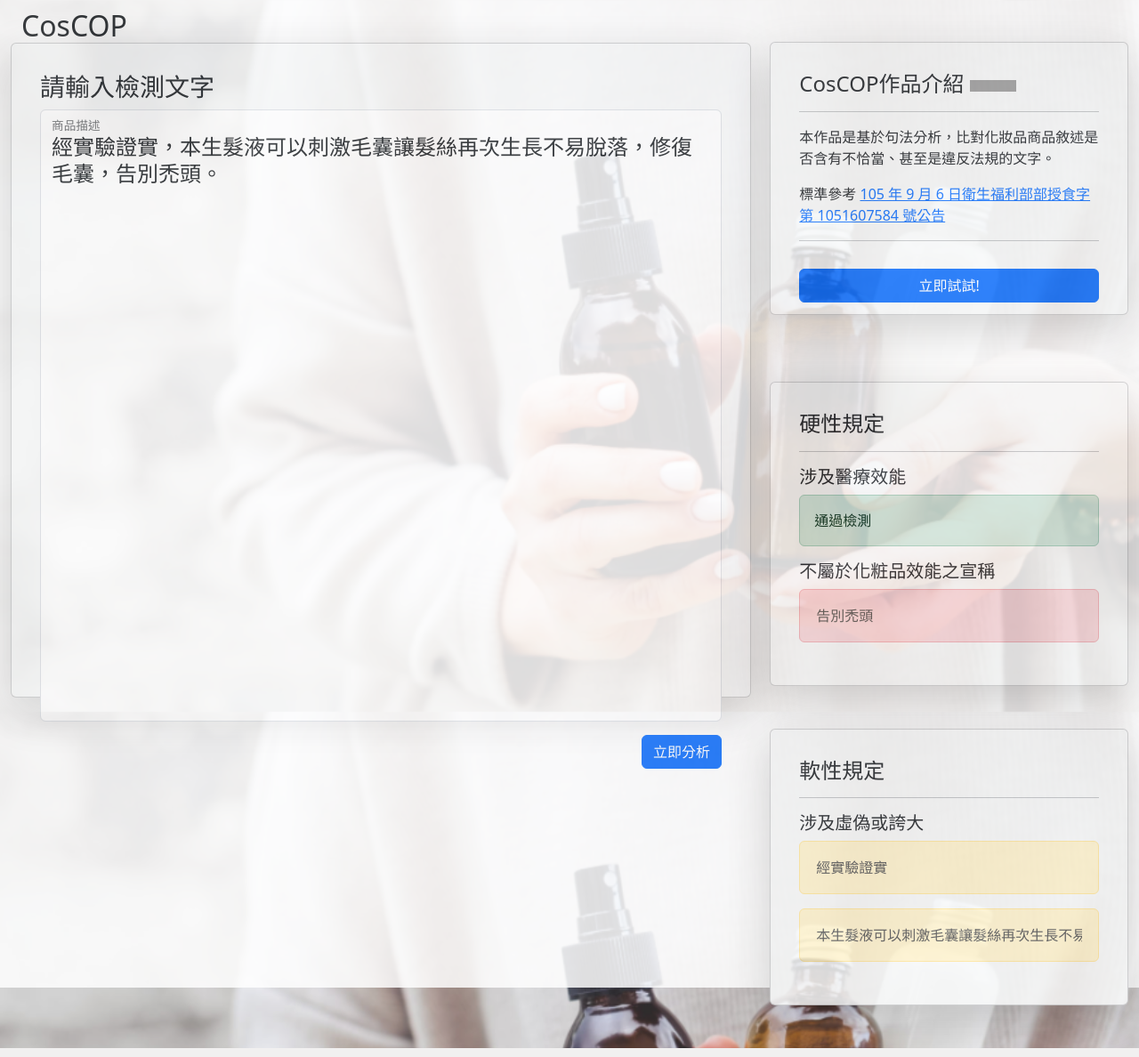
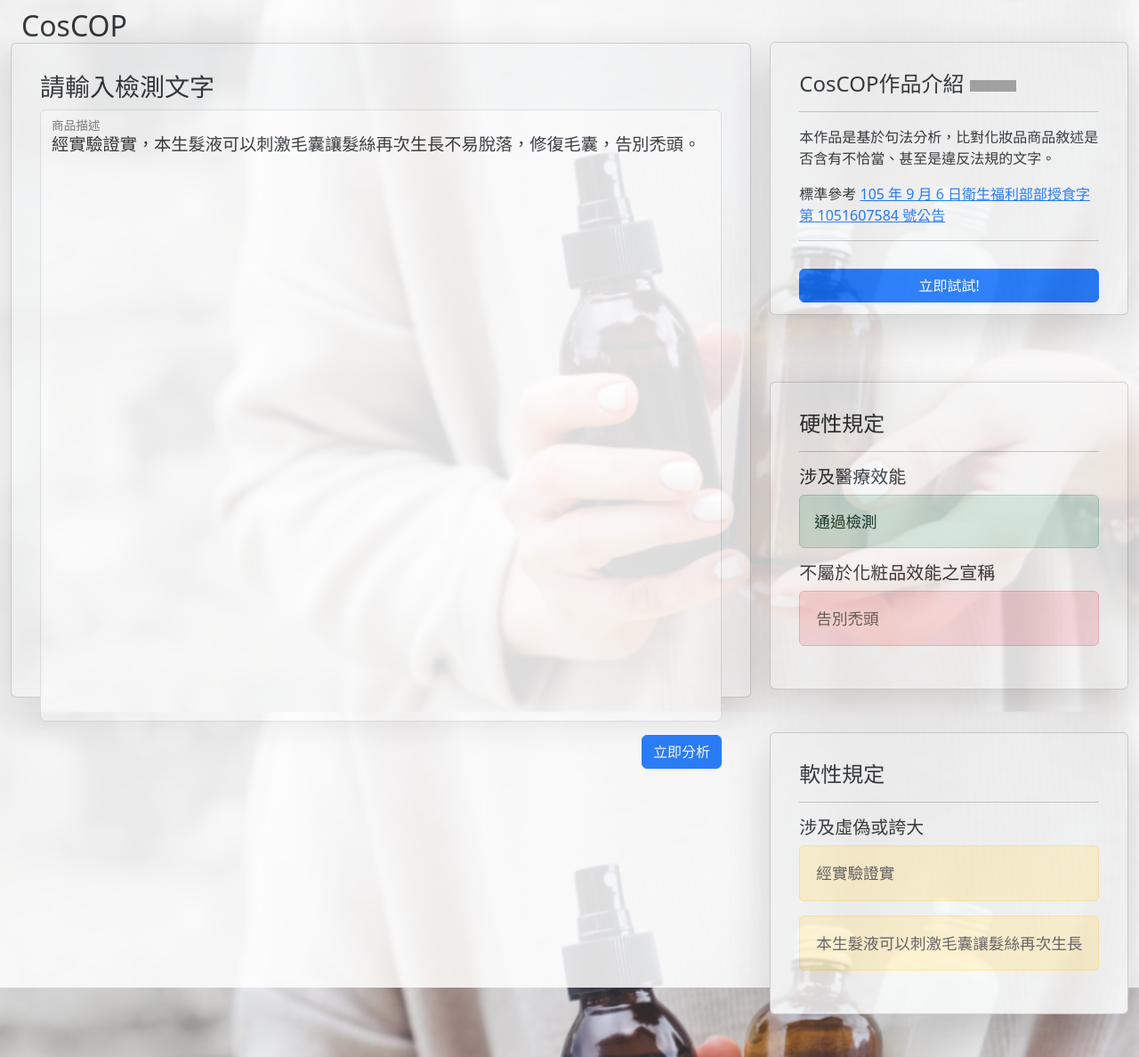
Before and after one commit to Grammyship/CosCOP, a Python web app: template flask/templates/index.html in a window 1280 px wide. Shown: the whole page at 89% size. Run offline with Jinja, Linux system fonts and the light colour scheme; the template is opened without the code that fills it, so the values that code supplies are empty; some libraries are stand-ins or nearby versions; grey boxes are pictures that could not be loaded.

Commit message:
Update index.html

```diff
--- a/flask/templates/index.html
+++ b/flask/templates/index.html
@@ -44,7 +44,7 @@
                                 <!--Textarea -->
                                 <div class="form-floating">
                                     <textarea class="form-control" placeholder="請輸入商品描述或是廣告文案"
-                                    id="Textarea1"  v-model="textarea" style="resize: none;height: 43rem; font-size: 150%;">
+                                    id="Textarea1"  v-model="textarea" style="resize: none;height: 43rem; font-size: 120%;">
                                     </textarea>
                                     <label for="Textarea1">商品描述</label>
                                 </div>
@@ -91,23 +91,23 @@
                                 <h4 class="card-title">硬性規定</h4>
                                 <hr/>
                                 <h5 class="card-title">涉及醫療效能</h5>
-                                <div class="alert alert-danger" role="alert" v-for="utterance in getMEDICALRules">
+                                <div class="alert alert-danger" role="alert" v-for="utterance in getMEDICALRules" style="font-size: 110%;">
                                     <input v-model="utterance.utterance" class="utteranceBox" disabled/>
                                 </div>
-                                <div class="alert alert-warning" role="alert" v-if="wait_analyze">
+                                <div class="alert alert-warning" role="alert" v-if="wait_analyze" style="font-size: 110%;">
                                     等待分析
                                 </div>
-                                <div class="alert alert-success" role="alert" v-if="!wait_analyze && getMEDICALRules.length == 0">
+                                <div class="alert alert-success" role="alert" v-if="!wait_analyze && getMEDICALRules.length == 0" style="font-size: 110%;">
                                     通過檢測
                                 </div>
                                 <h5 class="card-title">不屬於化粧品效能之宣稱</h5>
-                                <div class="alert alert-danger" role="alert" v-for="utterance in getOTHERRules">
+                                <div class="alert alert-danger" role="alert" v-for="utterance in getOTHERRules" style="font-size: 110%;">
                                     <input v-model="utterance.utterance" class="utteranceBox" disabled/>
                                 </div>
-                                <div class="alert alert-warning" role="alert" v-if="wait_analyze">
+                                <div class="alert alert-warning" role="alert" v-if="wait_analyze" style="font-size: 110%;">
                                     等待分析
                                 </div>
-                                <div class="alert alert-success" role="alert" v-if="!wait_analyze && getOTHERRules.length == 0">
+                                <div class="alert alert-success" role="alert" v-if="!wait_analyze && getOTHERRules.length == 0" style="font-size: 110%;">
                                     通過檢測
                                 </div>
                             </div>
@@ -117,13 +117,13 @@
                                 <h4 class="card-title">軟性規定</h4>
                                 <hr/>
                                 <h5 class="card-title">涉及虛偽或誇大</h5>
-                                <div class="alert alert-warning" role="alert" v-for="utterance in getEXAGGRules">
+                                <div class="alert alert-warning" role="alert" v-for="utterance in getEXAGGRules" style="font-size: 110%;">
                                     <input v-model="utterance.utterance" class="utteranceBox" disabled/>
                                 </div>
-                                <div class="alert alert-warning" role="alert" v-if="wait_analyze">
+                                <div class="alert alert-warning" role="alert" v-if="wait_analyze" style="font-size: 110%;">
                                     等待分析
                                 </div>
-                                <div class="alert alert-success" role="alert" v-if="!wait_analyze && getEXAGGRules.length == 0">
+                                <div class="alert alert-success" role="alert" v-if="!wait_analyze && getEXAGGRules.length == 0" style="font-size: 110%;">
                                     通過檢測
                                 </div>
                             </div>
```
